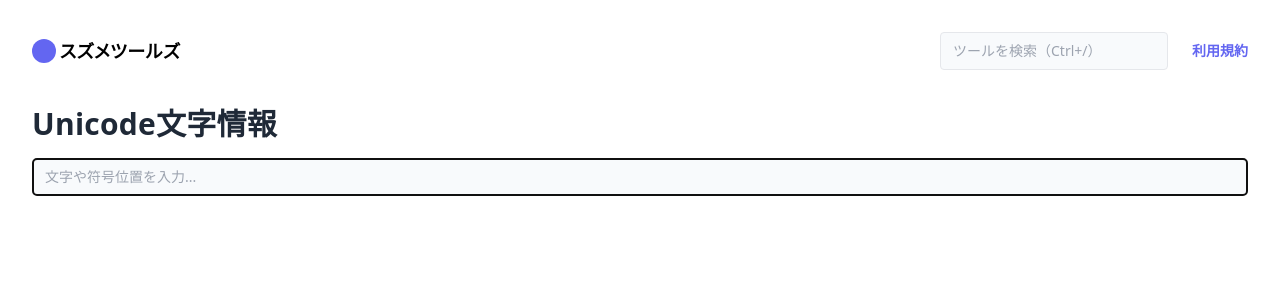
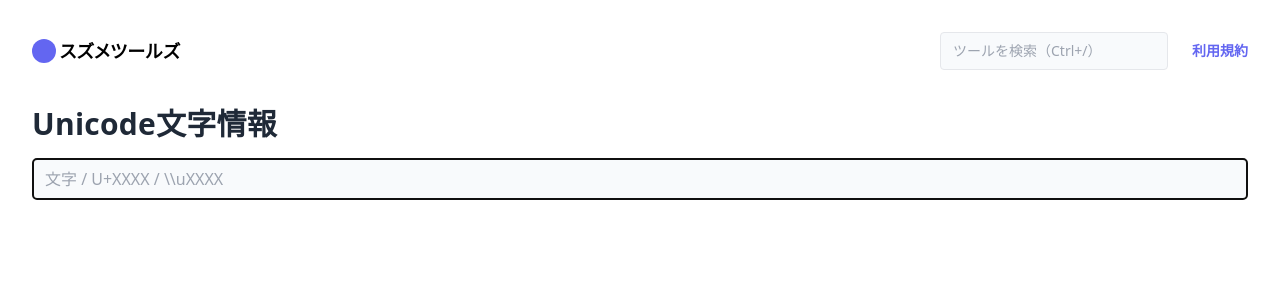
Before and after one commit to sharapeco/tools.suzume.dev, a SvelteKit app: page /unicode in a window 1280 px wide. Shown: the top 300 px of the page. Built offline with nearby package versions, Linux system fonts and the light colour scheme.

Commit message:
表示を調整

```diff
--- a/src/routes/character-form/+page.svelte
+++ b/src/routes/character-form/+page.svelte
@@ -169,7 +169,7 @@
 	</header>
 
 	<textarea
-		class="w-full md:text-sm bg-slate-50 rounded border px-3 py-2"
+		class="w-full bg-slate-50 rounded border px-3 py-2"
 		placeholder="文字列を入力..."
 		autofocus
 		on:input={update}
--- a/src/routes/encode/+page.svelte
+++ b/src/routes/encode/+page.svelte
@@ -202,7 +202,7 @@
 	</header>
 
 	<textarea
-		class="w-full md:text-sm bg-slate-50 rounded border px-3 py-2"
+		class="w-full bg-slate-50 rounded border px-3 py-2"
 		placeholder="エンコード／デコードする文字列を入力..."
 		autofocus
 		on:input={update}
--- a/src/routes/unicode/+page.svelte
+++ b/src/routes/unicode/+page.svelte
@@ -57,8 +57,8 @@
 	<input
 		name="input"
 		type="text"
-		class="w-full md:text-sm bg-slate-50 rounded border px-3 py-2"
-		placeholder="文字や符号位置を入力..."
+		class="w-full bg-slate-50 rounded border px-3 py-2"
+		placeholder="文字 / U+XXXX / \\uXXXX"
 		autofocus
 		on:input={() => inputRef && update(inputRef.value)}
 		bind:this={inputRef}
```
